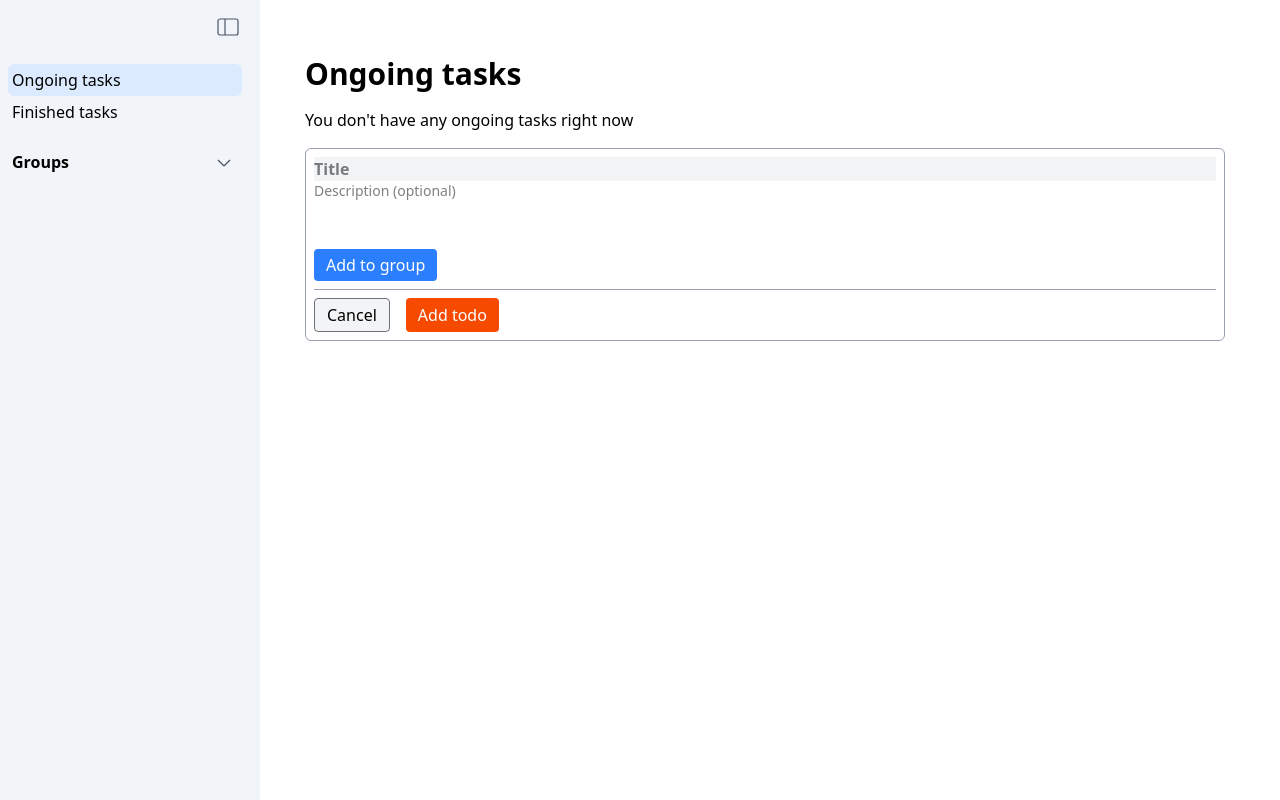
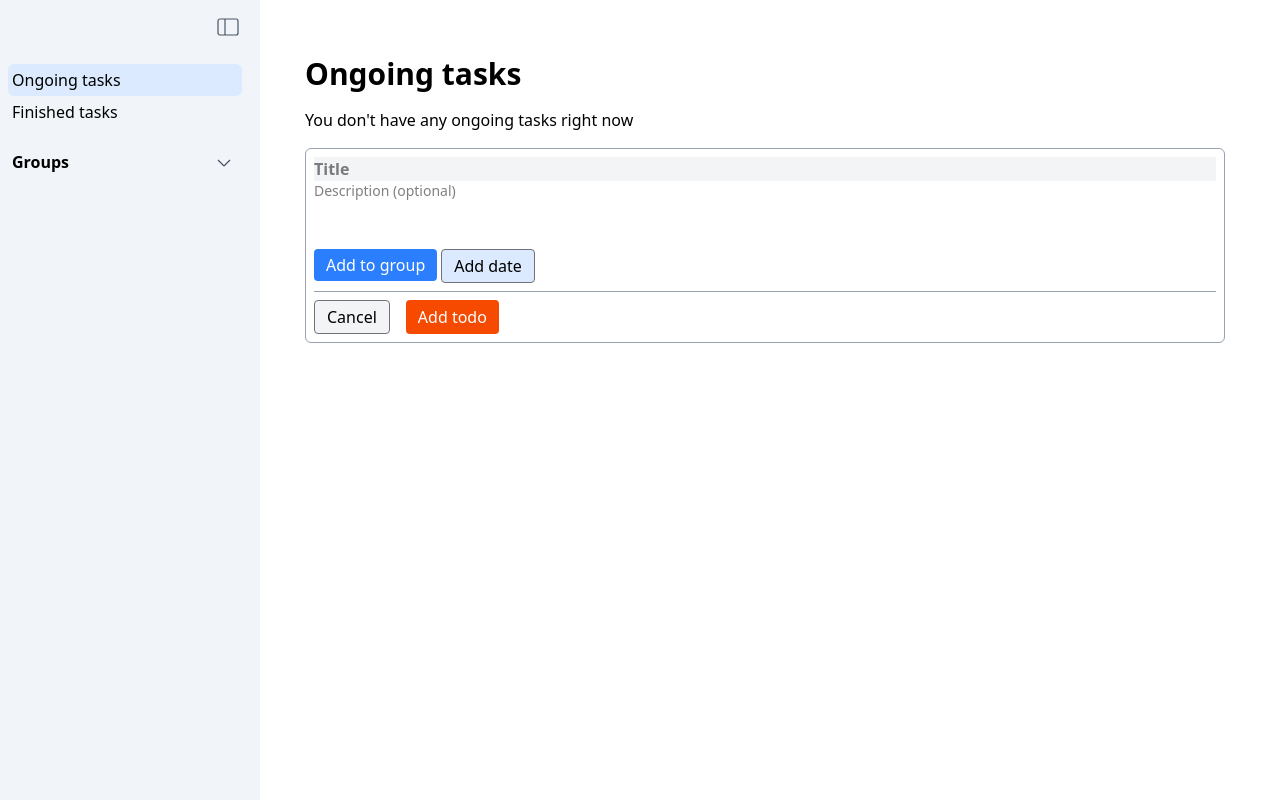
Before and after one commit to Sveldevorls/todoer, a React (Vite) app: page /ongoing in a window 1280 px wide. Both pictures are taken after a click on the button "+Add todo". Built offline with nearby package versions, Linux system fonts and the light colour scheme.

Commit message:
Add date field to todos

```diff
--- a/package.json
+++ b/package.json
@@ -15,6 +15,7 @@
     "@tanstack/react-router": "^1.125.6",
     "@tanstack/react-router-devtools": "^1.125.6",
     "react": "^19.1.0",
+    "react-datepicker": "^8.4.0",
     "react-dom": "^19.1.0",
     "react-redux": "^9.2.0",
     "react-textarea-autosize": "^8.5.9",
--- /dev/null
+++ b/src/components/DateSelector.tsx
@@ -0,0 +1,71 @@
+import { useState } from "react";
+import DatePicker from "react-datepicker";
+import "react-datepicker/dist/react-datepicker.css";
+
+type DateSelectorProps = {
+  defaultDate?: Date | null;
+  changeHandler: (date: string) => void;
+}
+
+export default function DateSelector({ defaultDate = null, changeHandler }: DateSelectorProps) {
+  const [selectedDate, setSelectedDate] = useState<Date | null>(defaultDate);
+  const [selectorIsOpen, setSelectorIsOpen] = useState<boolean>(false);
+
+  const OuterButton =
+    ({ onClick }: { onClick?: VoidFunction }) => {
+      return (
+        <button className="button-secondary bg-blue-100" onClick={() => { onClick(); setSelectorIsOpen(true) }}>
+          {selectedDate ? selectedDate.toLocaleDateString("en-US", { month: "short", day: "numeric" }) : "Add date"}
+        </button>
+      )
+    }
+
+  return (
+    <>
+      <DatePicker
+        selected={selectedDate}
+        onChange={(date) => {
+          setSelectedDate(date);
+          setSelectorIsOpen(false);
+          changeHandler(date == null ? "" : date?.toString());
+        }}
+        customInput={<OuterButton />}
+      />
+      {
+        selectorIsOpen &&
+        <div
+          className="fixed inset-0"
+          onClick={() => setSelectorIsOpen(false)}
+        >
+        </div>
+      }
+    </>
+  );
+};
+
+// may switch to a custom one
+/* import { useState } from "react";
+
+export default function DateSelector({ defaultDate = null }: { defaultDate: Date | null }) {
+  const [selectorIsOpen, setSelectorIsOpen] = useState<boolean>(false);
+  const [selectedDate, setSelectedDate] = useState<Date | null>(defaultDate)
+
+  return (
+    <>
+      <button onClick={() => setSelectorIsOpen(!selectorIsOpen)} className="button-secondary">
+        Date
+      </button>
+      {
+        selectorIsOpen &&
+        <div>
+          <div>
+            Today
+          </div>
+          <div>
+            Tomorrow
+          </div>
+        </div>
+      }
+    </>
+  )
+} */
--- a/src/components/QuickTodoEditor.tsx
+++ b/src/components/QuickTodoEditor.tsx
@@ -5,6 +5,7 @@ import { addTodo, updateTodoByField } from "../redux/todosSlice";
 import type { TodoObject } from "../types";
 import Select from "./Select";
 import TextareaAutosize from "react-textarea-autosize";
+import DateSelector from "./DateSelector";
 
 type NewTodoModeProps = {
   mode: "new";
@@ -24,14 +25,18 @@ export function QuickTodoEditor(props: QuickTodoEditorProps) {
   const initTitle = props.mode === "new" ? "" : props.currTodo.title;
   const initDescription = props.mode === "new" ? "" : props.currTodo.description;
   const initGroupID = getinitGroupID();
+  const initDate = props.mode === "new" ? "" : props.currTodo.date;
 
   const [title, setTitle] = useState<string>(initTitle);
   const [description, setDescription] = useState<string>(initDescription);
   const [groupID, setGroupID] = useState<string>(initGroupID);
+  const [date, setDate] = useState<string>(initDate);
 
   const groups = useAppSelector(state => state.groups.groups);
   const showConfirm = useConfirm();
   const dispatch = useAppDispatch();
+
+  console.log(date)
 
   function getinitGroupID() {
     if (props.mode === "new") {
@@ -57,6 +62,7 @@ export function QuickTodoEditor(props: QuickTodoEditorProps) {
         description: description,
         group: groupID,
         notes: "",
+        date: date,
         isCompleted: false,
       };
       dispatch(addTodo(newTodo));
@@ -65,6 +71,7 @@ export function QuickTodoEditor(props: QuickTodoEditorProps) {
       dispatch(updateTodoByField({ id: props.currTodo.id, key: "title", value: title }));
       dispatch(updateTodoByField({ id: props.currTodo.id, key: "description", value: description }));
       dispatch(updateTodoByField({ id: props.currTodo.id, key: "group", value: groupID }));
+      dispatch(updateTodoByField({ id: props.currTodo.id, key: "date", value: date }));
     }
 
     setTitle("");
@@ -78,7 +85,7 @@ export function QuickTodoEditor(props: QuickTodoEditorProps) {
 
 
   function handleNewTodoFormCancel() {
-    if (title != initTitle || description != initDescription || groupID != initGroupID) {
+    if (title != initTitle || description != initDescription || groupID != initGroupID || date != initDate) {
       showConfirm({
         message: "You will lose all unsaved progress if you exit. Are you sure?",
         cancelText: "Cancel",
@@ -119,11 +126,17 @@ export function QuickTodoEditor(props: QuickTodoEditorProps) {
         />
       </form>
 
-      <Select
-        options={groups.map(group => ({ label: group.title, value: group.id }))}
-        defaultValue={groupID}
-        selectHandler={setGroupID}
-      />
+      <div className="flex gap-1">
+        <Select
+          options={groups.map(group => ({ label: group.title, value: group.id }))}
+          defaultValue={groupID}
+          selectHandler={setGroupID}
+        />
+        <DateSelector
+          defaultDate={date == "" ? null : new Date(date)}
+          changeHandler={(date) => setDate(date)}
+        />
+      </div>
 
       <div className="flex justify-start gap-4 border-t-1 border-gray-400 pt-2">
         <button
--- a/src/components/TodoCard.tsx
+++ b/src/components/TodoCard.tsx
@@ -59,6 +59,12 @@ export default function TodoCard({ todo }: { todo: TodoObject }) {
             todo.group &&
             <p className="w-fit max-w-[10em] px-2 py-1 mt-1 bg-blue-500 text-xs text-white font-bold truncate rounded-md">
               {groups.find(group => group.id === todo.group)!.title}
+            </p>
+          }
+          {
+            todo.date &&
+            <p className="w-fit max-w-[10em] px-2 py-1 mt-1 bg-slate-100 border-1 border-gray-600 text-xs text-black font-bold truncate rounded-md">
+              {new Date(todo.date).toLocaleDateString("en-US", { month: "short", day: "numeric" })}
             </p>
           }
           {
--- a/src/routes/tasks/$taskID.tsx
+++ b/src/routes/tasks/$taskID.tsx
@@ -10,6 +10,7 @@ import Header from '../../components/Header';
 import DeleteButton from '../../components/buttons/DeleteButton';
 import TodoToggleButton from '../../components/buttons/TodoToggleButton';
 import GoBackButton from '../../components/buttons/GoBackButton';
+import DateSelector from '../../components/DateSelector';
 
 export const Route = createFileRoute('/tasks/$taskID')({
   component: RouteComponent
@@ -66,19 +67,30 @@ function TaskPage({ todo }: { todo: TodoObject }) {
           {todo.isCompleted ? "Finished" : "In progress"}
         </h2>
       </div>
-      <div>
+      <div className="flex flex-wrap gap-4">
+        <div className="min-w-[200px] flex-grow">
           <h3 className="mb-1 text-sm uppercase font-black border-b-1 border-gray-400">Group</h3>
           <Select
             options={groups.map(group => ({ label: group.title, value: group.id }))}
             defaultValue={todo.group == "" ? null : todo.group}
             selectHandler={
-
               (nextGroupID: string) => {
-              dispatch(updateTodoByField({ id: todo.id, key: "group", value: nextGroupID }))
+                dispatch(updateTodoByField({ id: todo.id, key: "group", value: nextGroupID }));
                 showAlert({ message: "Task moved" })
               }
             }
           />
+        </div>
+        <div className="min-w-[200px] flex-grow">
+          <h3 className="mb-1 text-sm uppercase font-black border-b-1 border-gray-400">Date</h3>
+          <DateSelector
+            defaultDate={todo.date == "" ? null : new Date(todo.date)}
+            changeHandler={(value) => {
+              dispatch(updateTodoByField({ id: todo.id, key: "date", value: value }));
+              showAlert({ message: "Date updated" })
+            }}
+          />
+        </div>
       </div>
       <div>
         <h3 className="text-sm uppercase font-black border-b-1 border-gray-400">Description</h3>
--- a/src/routes/tasks/index.tsx
+++ b/src/routes/tasks/index.tsx
@@ -1,9 +1,11 @@
-import { createFileRoute } from '@tanstack/react-router'
+import { createFileRoute, Navigate } from '@tanstack/react-router'
 
 export const Route = createFileRoute('/tasks/')({
   component: RouteComponent,
 })
 
 function RouteComponent() {
-  return <div>Hello "/tasks/"!</div>
+  return (
+    <Navigate to="/ongoing" />
+  )
 }
--- a/src/types.ts
+++ b/src/types.ts
@@ -4,6 +4,7 @@ export type TodoObject = {
   description: string;
   notes: string;
   group: string;
+  date: string;
   isCompleted: boolean;
 };
 
```
Also changed, not shown: 1 other file (tests, documents, lock files or other folders). Lines whose indentation alone changed are shown as unchanged.
